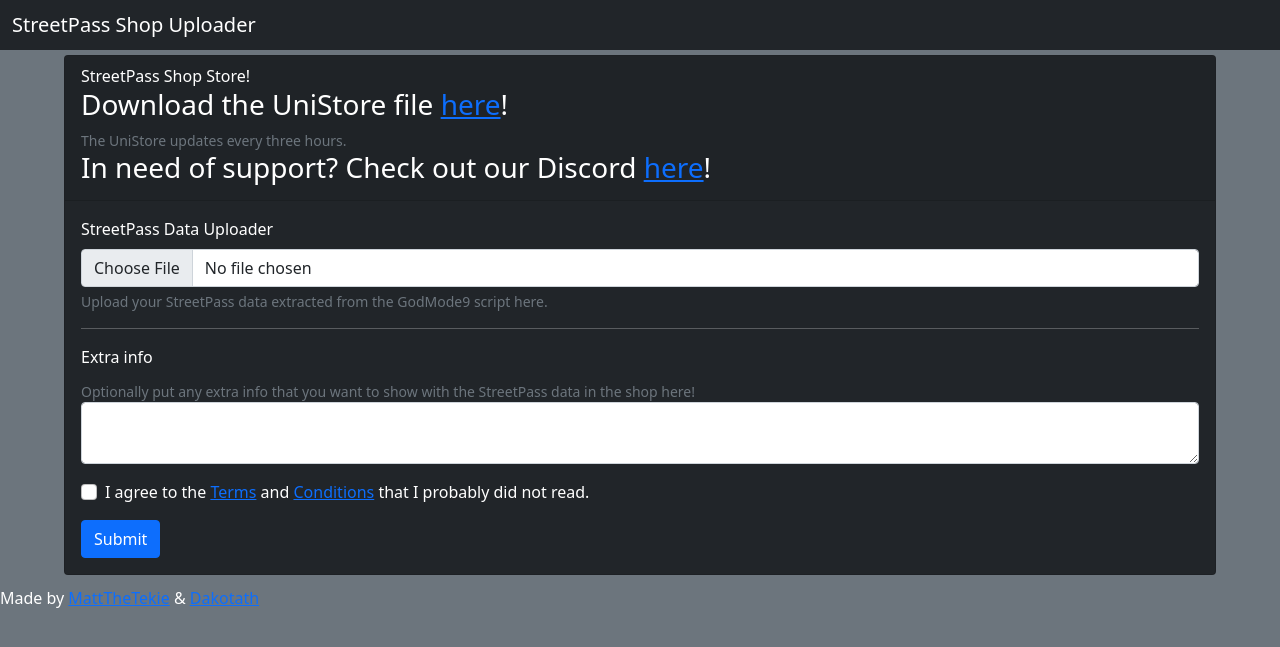
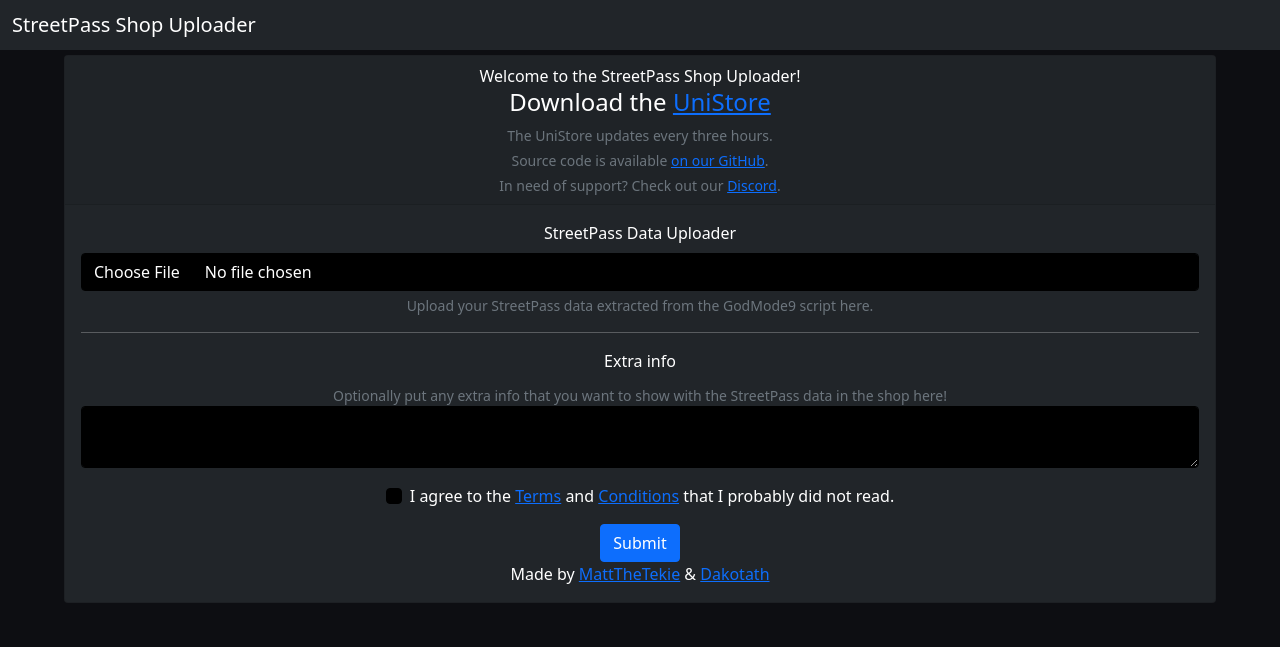
Before and after one commit to VenithNET/streetpass-shop, a Flask app: page / in a window 1280 px wide. Shown: the top 647 px of the page. Run offline with Flask 3, Linux system fonts and the light colour scheme; some libraries are stand-ins or nearby versions.

Commit message:
update colour scheme
update colour scheme

```diff
--- a/templates/index.html
+++ b/templates/index.html
@@ -1,18 +1,55 @@
 <!DOCTYPE html>
 <html>
+<style>
+    .custom-bg {
+        background-color: #0D0E12;
+    }
+    /* Style the checkbox and label for dark mode */
+    .dark .form-check-input:checked {
+        background-color: #000; /* Background color when checked */
+        border-color: #000; /* Border color when checked */
+    }
+    .dark .form-check-input:not(:checked) {
+        background-color: #000; /* Background color when unchecked */
+        border-color: #000; /* Border color when unchecked */
+    }
+    .dark .form-check-label {
+        color: #fff; /* Text color for the label in dark mode */
+    }
+
+    /* Style the file upload input and button in dark mode */
+    .dark input[type="file"] {
+        background-color: #000; /* Background color when choosing a file */
+        border-color: #000; /* Border color when choosing a file */
+        color: #fff; /* Text color when choosing a file */
+    }
+    .dark input[type="file"]::-webkit-file-upload-button {
+        background-color: #000; /* Background color when choosing a file (for Webkit browsers) */
+        border-color: #000; /* Border color when choosing a file (for Webkit browsers) */
+        color: #fff; /* Text color when choosing a file (for Webkit browsers) */
+    }
+    /* Style the "Extra info" textarea in dark mode */
+    .dark #extraInfo {
+        background-color: #000; /* Background color for the textarea */
+        border-color: #000; /* Border color for the textarea */
+        color: #fff; /* Text color for the textarea */
+    }
+</style>
+<body class="custom-bg">
 <script src="https://cdnjs.cloudflare.com/ajax/libs/crypto-js/3.1.2/components/core-min.js"></script>
 <script src="https://cdnjs.cloudflare.com/ajax/libs/crypto-js/3.1.2/components/sha256.js"></script>
 <script src="https://cdnjs.cloudflare.com/ajax/libs/crypto-js/3.1.2/components/enc-base64.js"></script>
 <script src="https://cdnjs.cloudflare.com/ajax/libs/crypto-js/3.1.2/rollups/aes.js"></script>
 <script src="https://cdnjs.cloudflare.com/ajax/libs/crypto-js/3.1.2/rollups/pbkdf2.js"></script>
     {% include 'header.html' %}
-    <body {% if mode == 'dark' %}class="text-white bg-secondary"{% endif %}>
-        <div class="card {% if mode == 'dark' %}text-white bg-dark{% endif %} mb-3" style="width:90%; left: 5%; top:5px;">
-            <div class="card-header">
-                StreetPass Shop Store!
-                <h3>Download the UniStore file <a href="INSERT_UNISTORE_LINK_HERE">here</a>!</h3>
+<body {% if mode == 'dark' %}class="text-white bg-secondary dark"{% endif %}>
+<div class="card {% if mode == 'dark' %}text-white bg-dark dark{% endif %} mb-3" style="width:90%; left: 5%; top:5px;">
+    <center><div class="card-header">
+                Welcome to the StreetPass Shop Uploader!
+                <h4>Download the <a href="https://github.com/CrazyHellTechnologies/streetpass-shop/raw/main/unistore/StreetPass-Shop.unistore">UniStore</a></h4>
                 <div id="card-header" class="form-text">The UniStore updates every three hours.</div>
-                <h3>In need of support? Check out our Discord <a href="https://discord.gg/INSERT_DISCORD_HERE">here</a>!</h3>
+                <div id="card-header" class="form-text">Source code is available <a href="https://github.com/CrazyHellTechnologies/streetpass-shop">on our GitHub</a>.</div>
+                <div id="card-header" class="form-text">In need of support? Check out our <a href="https://gg.gg/CrazyHellTechnologiesChat">Discord</a>.</div>
             </div>
             <div class="card-body">
             <form id="uploadForm" action="/uploadJson" method="post" enctype="multipart/form-data" onsubmit="return validateForm()">
@@ -23,23 +60,25 @@
                 </div>
                 <!-- Add a hidden input field to store the file hash -->
                 <input type="hidden" id="fileHash" name="fileHash" value="">
-                <input type="hidden" id="token" name="token" value="INSERT_TOKEN_HERE">
+                <input type="hidden" id="token" name="token" value="armasecreta666">
                 <hr>
                 <label for="extrainfo" class="form-label">Extra info</label>
                 <div class="mb-3">
                     <div id="streetPassFileHelp" class="form-text">Optionally put any extra info that you want to show with the StreetPass data in the shop here!</div>
                     <textarea class="form-control" id="extraInfo" name="extraInfo"></textarea>
                 </div>
-                <div class="mb-3 form-check">
-                    <input type="checkbox" class="form-check-input" id="exampleCheck1" required>
-                    <label class="form-check-label" for="exampleCheck1">I agree to the <a href="toc.html">Terms</a> and <a href="toc.html">Conditions</a> that I probably did not read.</label>
-                </div>
+<div class="mb-3 form-check">
+    <label class="form-check-label" for="exampleCheck1">
+        <input type="checkbox" class="form-check-input" id="exampleCheck1" required>
+        I agree to the <a href="toc.html">Terms</a> and <a href="toc.html">Conditions</a> that I probably did not read.
+    </label>
+</div>
                 <button type="submit" class="btn btn-primary">Submit</button>
             </form>
+    <center><footer>Made by <a href="https://github.com/MattTheTekie">MattTheTekie</a> & <a href="https://github.com/Dakotath">Dakotath</a></footer></center>
             </div>
         </div>
     </body>
-    <footer>Made by <a href="https://github.com/MattTheTekie">MattTheTekie</a> & <a href="https://github.com/Dakotath">Dakotath</a></footer>
 <script>
     function validateForm() {
         var fileInput = document.getElementById('streetPassFile');
```
